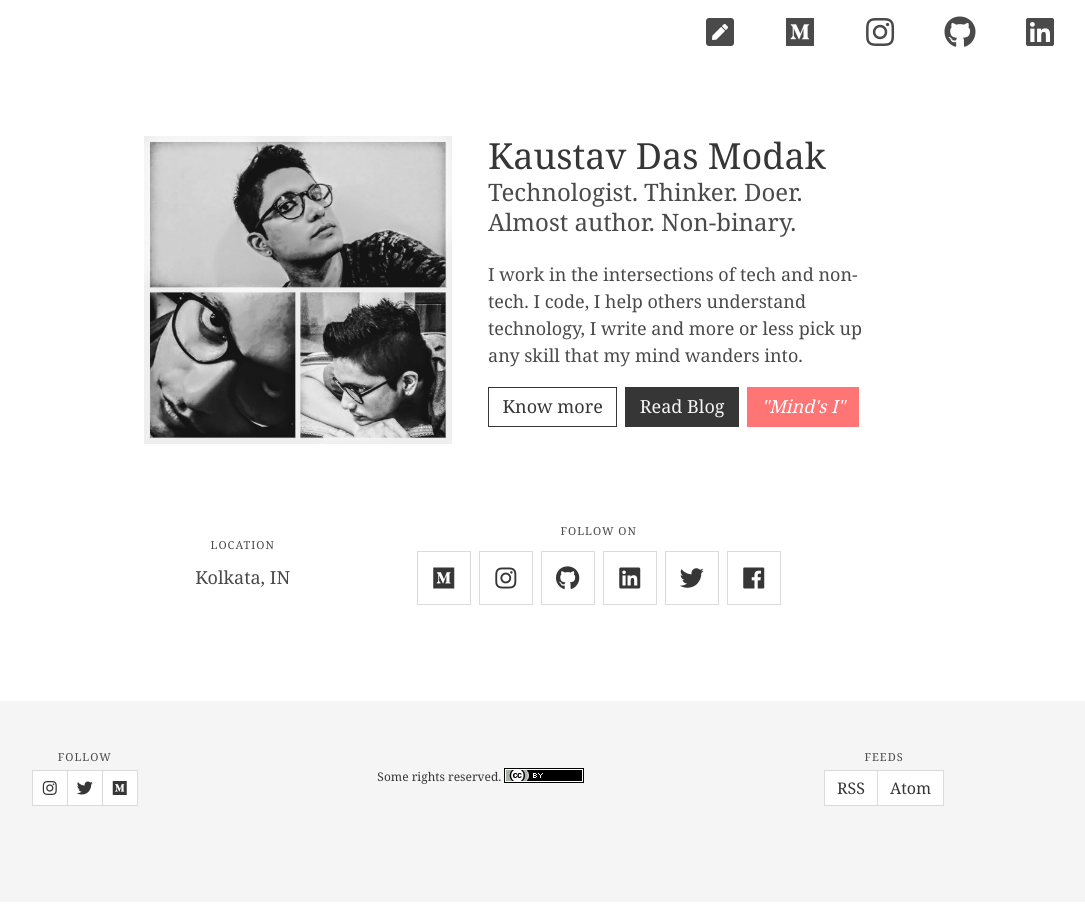
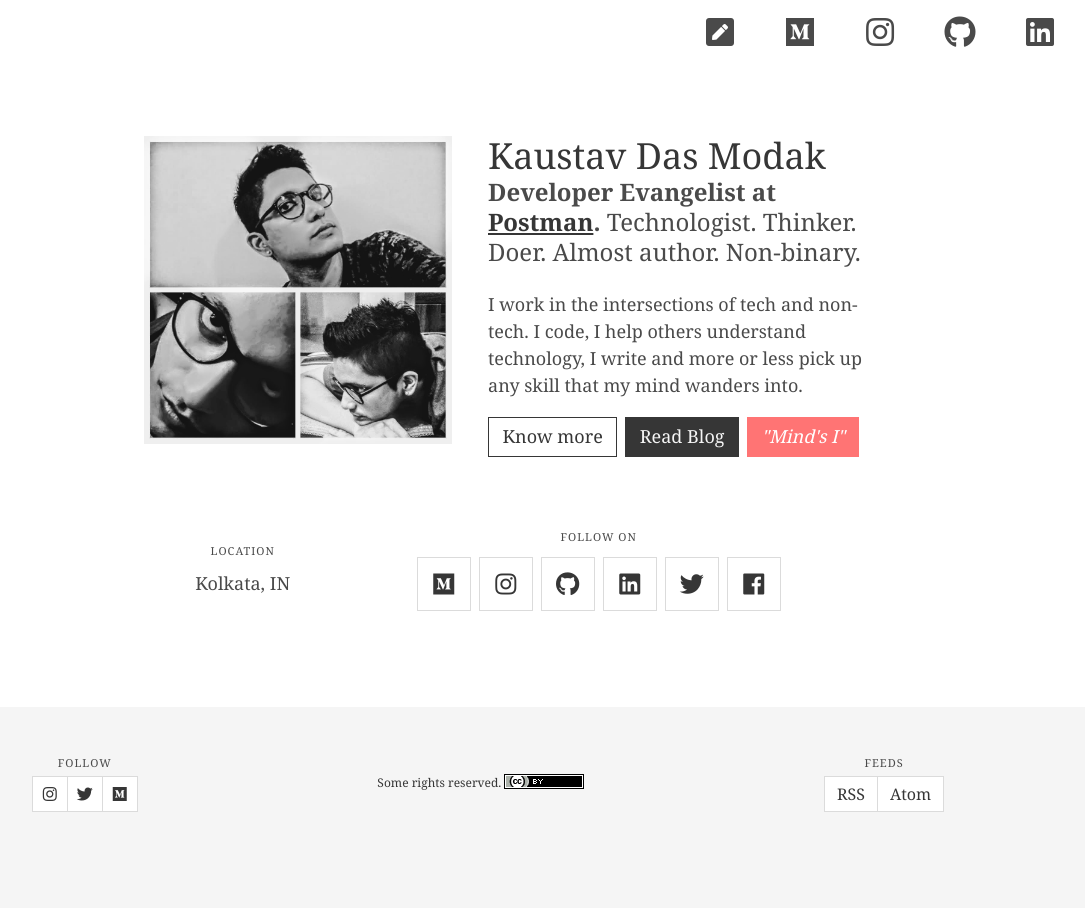
Before and after one commit to kaustavdm/website, a Jekyll site: the page built from index.html, in a window 1280 px wide. Shown: the whole page, without its empty margins (152-1237 px from the left). Built offline with Jekyll 4.4.1, drawn with Linux system fonts in a browser that asks for light colours; nearby versions of some CDN libraries.

Commit message:
Add developer evangelist role details

```diff
--- a/index.html
+++ b/index.html
@@ -19,7 +19,7 @@ redirect_from:
   <div class="column">
     <h1 itemprop="name" class="title is-size-4-mobile  has-text-centered-mobile">Kaustav Das Modak</h1>
     <p class="subtitle is-4 is-size-5-mobile has-text-centered-mobile">
-      Technologist. Thinker. Doer. Almost author. Non-binary.
+      <b>Developer Evangelist at <a href="https://getpostman.com">Postman</a>.</b> Technologist. Thinker. Doer. Almost author. Non-binary.
     </p>
     <p itemprop="description" class="has-text-centered-mobile is-size-6-mobile">
       I work in the intersections of tech and non-tech. I code, I help others understand technology, I write and more or less pick up any skill that my mind wanders into.
```
